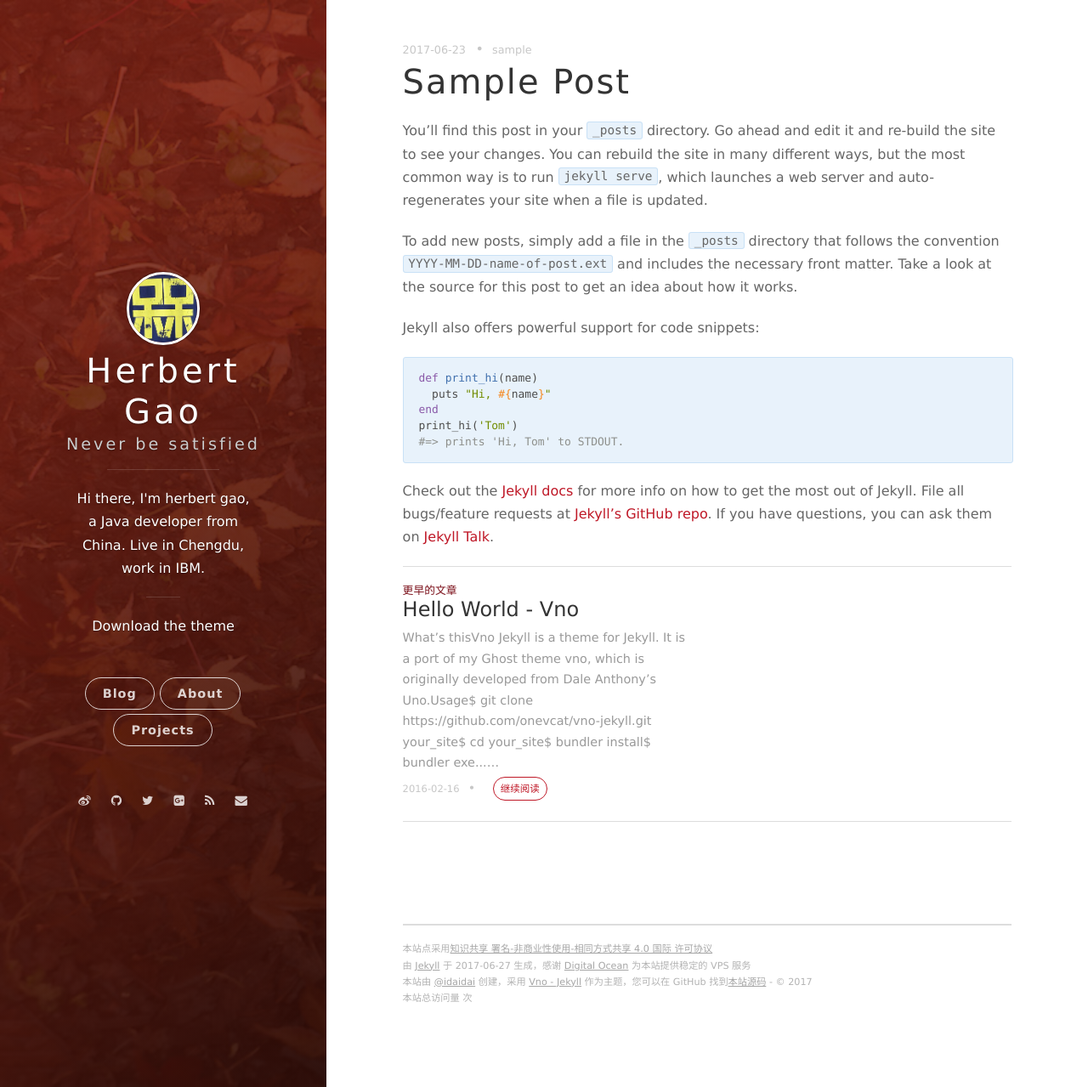
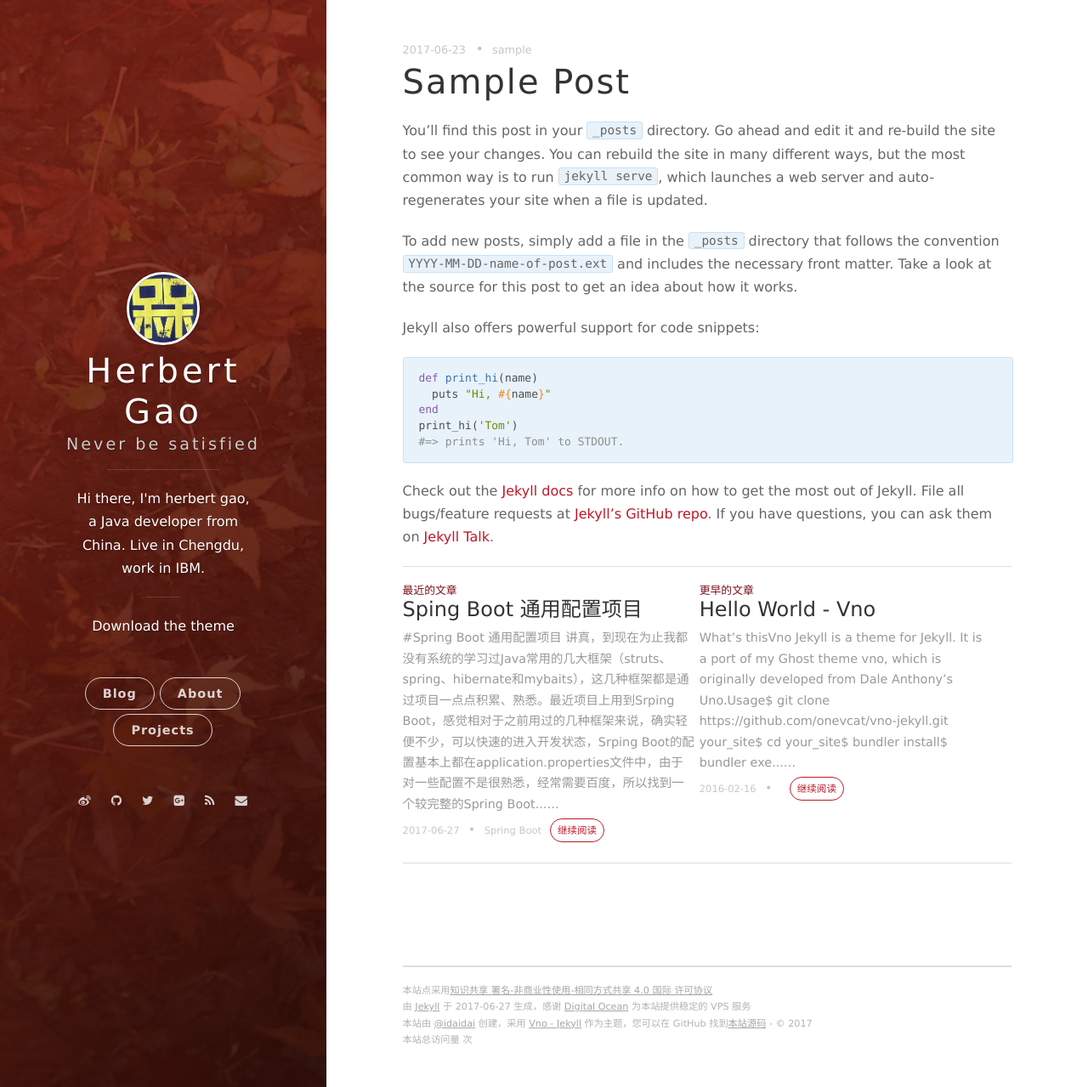
Before and after one commit to herbertgaoo/herbertgaoo.github.io, a Jekyll site: the page built from _posts/2017-06-23-thrid-psot.markdown, in a window 1280 px wide and 1279 px high. Shown: the whole window at 85% size. Built offline with Jekyll 4.4.1, drawn with Linux system fonts in a browser that asks for light colours; nearby versions of some CDN libraries; comment, search, counter and statistics services are not loaded; some of the changed lines change nothing that is shown.

Commit message:
new post

````diff
--- a/_includes/head.html
+++ b/_includes/head.html
@@ -5,7 +5,7 @@
 
   <title>{% if page.title %}{{ page.title | escape }}{% else %}{{ site.title | escape }}{% endif %}</title>
   <meta name="description" content="{% if page.excerpt %}{{ page.excerpt | strip_html | strip_newlines | truncate: 160 }}{% else %}{{ site.description }}{% endif %}">
-  <meta name="author" content="Wei Wang">
+  <meta name="author" content="Herbert Gao">
 
   <meta name="twitter:card" content="summary">
   <meta name="twitter:title" content="{% if page.title %}{{ page.title | escape }}{% else %}{{ site.title | escape }}{% endif %}">
--- /dev/null
+++ b/_posts/2017-06-27-spring-boot.markdown
@@ -0,0 +1,380 @@
+---
+layout: post
+title: Sping Boot 通用配置项目
+date: 2017-06-27 10:50:24.000000000 +09:00
+tag: Spring Boot
+---
+
+#Spring Boot 通用配置项目
+    讲真，到现在为止我都没有系统的学习过Java常用的几大框架（struts、spring、hibernate和mybaits），这几种框架都是通过项目一点点积累、熟悉。最近项目上用到Srping Boot，感觉相对于之前用过的几种框架来说，确实轻便不少，可以快速的进入开发状态，Srping Boot的配置基本上都在`application.properties`文件中，由于对一些配置不是很熟悉，经常需要百度，所以找到一个较完整的Spring Boot配置记录一下，方便以后查看。
+```
+# ===================================================================
+# COMMON SPRING BOOT PROPERTIES
+#
+# This sample file is provided as a guideline. Do NOT copy it in its
+# entirety to your own application.               ^^^
+# ===================================================================
+
+# ----------------------------------------
+# CORE PROPERTIES
+# ----------------------------------------
+
+# SPRING CONFIG (ConfigFileApplicationListener)
+spring.config.name= # config file name (default to 'application')
+spring.config.location= # location of config file
+
+# PROFILES
+spring.profiles= # comma list of active profiles
+
+# APPLICATION SETTINGS (SpringApplication)
+spring.main.sources=
+spring.main.web-environment= # detect by default
+spring.main.show-banner=true
+spring.main....= # see class for all properties
+
+# LOGGING
+logging.path=/var/logs
+logging.file=myapp.log
+logging.config=
+
+# IDENTITY (ContextIdApplicationContextInitializer)
+spring.application.name=
+spring.application.index=
+
+# EMBEDDED SERVER CONFIGURATION (ServerProperties)
+server.port=8080
+server.address= # bind to a specific NIC
+server.session-timeout= # session timeout in seconds
+server.context-path= # the context path, defaults to '/'
+server.servlet-path= # the servlet path, defaults to '/'
+server.tomcat.access-log-pattern= # log pattern of the access log
+server.tomcat.access-log-enabled=false # is access logging enabled
+server.tomcat.protocol-header=x-forwarded-proto # ssl forward headers
+server.tomcat.remote-ip-header=x-forwarded-for
+server.tomcat.basedir=/tmp # base dir (usually not needed, defaults to tmp)
+server.tomcat.background-processor-delay=30; # in seconds
+server.tomcat.max-threads = 0 # number of threads in protocol handler
+server.tomcat.uri-encoding = UTF-8 # character encoding to use for URL decoding
+
+# SPRING MVC (HttpMapperProperties)
+http.mappers.json-pretty-print=false # pretty print JSON
+http.mappers.json-sort-keys=false # sort keys
+spring.mvc.locale= # set fixed locale, e.g. en_UK
+spring.mvc.date-format= # set fixed date format, e.g. dd/MM/yyyy
+spring.mvc.message-codes-resolver-format= # PREFIX_ERROR_CODE / POSTFIX_ERROR_CODE
+spring.view.prefix= # MVC view prefix
+spring.view.suffix= # ... and suffix
+spring.resources.cache-period= # cache timeouts in headers sent to browser
+spring.resources.add-mappings=true # if default mappings should be added
+
+# THYMELEAF (ThymeleafAutoConfiguration)
+spring.thymeleaf.prefix=classpath:/templates/
+spring.thymeleaf.suffix=.html
+spring.thymeleaf.mode=HTML5
+spring.thymeleaf.encoding=UTF-8
+spring.thymeleaf.content-type=text/html # ;charset=<encoding> is added
+spring.thymeleaf.cache=true # set to false for hot refresh
+
+# FREEMARKER (FreeMarkerAutoConfiguration)
+spring.freemarker.allowRequestOverride=false
+spring.freemarker.allowSessionOverride=false
+spring.freemarker.cache=true
+spring.freemarker.checkTemplateLocation=true
+spring.freemarker.contentType=text/html
+spring.freemarker.exposeRequestAttributes=false
+spring.freemarker.exposeSessionAttributes=false
+spring.freemarker.exposeSpringMacroHelpers=false
+spring.freemarker.prefix=
+spring.freemarker.requestContextAttribute=
+spring.freemarker.settings.*=
+spring.freemarker.suffix=.ftl
+spring.freemarker.templateEncoding=UTF-8
+spring.freemarker.templateLoaderPath=classpath:/templates/
+spring.freemarker.viewNames= # whitelist of view names that can be resolved
+
+# GROOVY TEMPLATES (GroovyTemplateAutoConfiguration)
+spring.groovy.template.allowRequestOverride=false
+spring.groovy.template.allowSessionOverride=false
+spring.groovy.template.cache=true
+spring.groovy.template.configuration.*= # See Groovy's TemplateConfiguration
+spring.groovy.template.contentType=text/html
+spring.groovy.template.prefix=classpath:/templates/
+spring.groovy.template.suffix=.tpl
+spring.groovy.template.templateEncoding=UTF-8
+spring.groovy.template.viewNames= # whitelist of view names that can be resolved
+
+# VELOCITY TEMPLATES (VelocityAutoConfiguration)
+spring.velocity.allowRequestOverride=false
+spring.velocity.allowSessionOverride=false
+spring.velocity.cache=true
+spring.velocity.checkTemplateLocation=true
+spring.velocity.contentType=text/html
+spring.velocity.dateToolAttribute=
+spring.velocity.exposeRequestAttributes=false
+spring.velocity.exposeSessionAttributes=false
+spring.velocity.exposeSpringMacroHelpers=false
+spring.velocity.numberToolAttribute=
+spring.velocity.prefix=
+spring.velocity.properties.*=
+spring.velocity.requestContextAttribute=
+spring.velocity.resourceLoaderPath=classpath:/templates/
+spring.velocity.suffix=.vm
+spring.velocity.templateEncoding=UTF-8
+spring.velocity.viewNames= # whitelist of view names that can be resolved
+
+# INTERNATIONALIZATION (MessageSourceAutoConfiguration)
+spring.messages.basename=messages
+spring.messages.cacheSeconds=-1
+spring.messages.encoding=UTF-8
+
+
+# SECURITY (SecurityProperties)
+security.user.name=user # login username
+security.user.password= # login password
+security.user.role=USER # role assigned to the user
+security.require-ssl=false # advanced settings ...
+security.enable-csrf=false
+security.basic.enabled=true
+security.basic.realm=Spring
+security.basic.path= # /**
+security.headers.xss=false
+security.headers.cache=false
+security.headers.frame=false
+security.headers.contentType=false
+security.headers.hsts=all # none / domain / all
+security.sessions=stateless # always / never / if_required / stateless
+security.ignored=false
+
+# DATASOURCE (DataSourceAutoConfiguration & DataSourceProperties)
+spring.datasource.name= # name of the data source
+spring.datasource.initialize=true # populate using data.sql
+spring.datasource.schema= # a schema (DDL) script resource reference
+spring.datasource.data= # a data (DML) script resource reference
+spring.datasource.platform= # the platform to use in the schema resource (schema-${platform}.sql)
+spring.datasource.continueOnError=false # continue even if can't be initialized
+spring.datasource.separator=; # statement separator in SQL initialization scripts
+spring.datasource.driverClassName= # JDBC Settings...
+spring.datasource.url=
+spring.datasource.username=
+spring.datasource.password=
+spring.datasource.max-active=# Advanced configuration...
+spring.datasource.max-idle=8
+spring.datasource.min-idle=8
+spring.datasource.initial-size=10
+spring.datasource.validation-query=
+spring.datasource.test-on-borrow=false
+spring.datasource.test-on-return=false
+spring.datasource.test-while-idle=
+spring.datasource.time-between-eviction-runs-millis=
+spring.datasource.min-evictable-idle-time-millis=
+spring.datasource.max-wait-millis=
+
+# MONGODB (MongoProperties)
+spring.data.mongodb.host= # the db host
+spring.data.mongodb.port=27# the connection port (defaults to 27107)
+spring.data.mongodb.uri=mongodb://localhost/test # connection URL
+spring.data.mongo.repositories.enabled=true # if spring data repository support is enabled
+
+# JPA (JpaBaseConfiguration, HibernateJpaAutoConfiguration)
+spring.jpa.properties.*= # properties to set on the JPA connection
+spring.jpa.openInView=true
+spring.jpa.show-sql=true
+spring.jpa.database-platform=
+spring.jpa.database=
+spring.jpa.generate-ddl=false # ignored by Hibernate, might be useful for other vendors
+spring.jpa.hibernate.naming-strategy= # naming classname
+spring.jpa.hibernate.ddl-auto= # defaults to create-drop for embedded dbs
+spring.data.jpa.repositories.enabled=true # if spring data repository support is enabled
+
+# SOLR (SolrProperties})
+spring.data.solr.host=http://127.0.0.1:8983/solr
+spring.data.solr.zkHost=
+spring.data.solr.repositories.enabled=true # if spring data repository support is enabled
+
+# ELASTICSEARCH (ElasticsearchProperties})
+spring.data.elasticsearch.cluster-name= # The cluster name (defaults to elasticsearch)
+spring.data.elasticsearch.cluster-nodes= # The address(es) of the server node (comma-separated; if not specified starts a client node)
+spring.data.elasticsearch.local=true # if local mode should be used with client nodes
+spring.data.elasticsearch.repositories.enabled=true # if spring data repository support is enabled
+
+
+
+# FLYWAY (FlywayProperties)
+flyway.locations=classpath:db/migrations # locations of migrations scripts
+flyway.schemas= # schemas to update
+flyway.initVersion= 1 # version to start migration
+flyway.prefix=V
+flyway.suffix=.sql
+flyway.enabled=true
+flyway.url= # JDBC url if you want Flyway to create its own DataSource
+flyway.user= # JDBC username if you want Flyway to create its own DataSource
+flyway.password= # JDBC password if you want Flyway to create its own DataSource
+
+# LIQUIBASE (LiquibaseProperties)
+liquibase.change-log=classpath:/db/changelog/db.changelog-master.yaml
+liquibase.contexts= # runtime contexts to use
+liquibase.default-schema= # default database schema to use
+liquibase.drop-first=false
+liquibase.enabled=true
+
+# JMX
+spring.jmx.enabled=true # Expose MBeans from Spring
+
+# RABBIT (RabbitProperties)
+spring.rabbitmq.host= # connection host
+spring.rabbitmq.port= # connection port
+spring.rabbitmq.addresses= # connection addresses (e.g. myhost:9999,otherhost:1111)
+spring.rabbitmq.username= # login user
+spring.rabbitmq.password= # login password
+spring.rabbitmq.virtualhost=
+spring.rabbitmq.dynamic=
+
+# REDIS (RedisProperties)
+spring.redis.host=localhost # server host
+spring.redis.password= # server password
+spring.redis.port=6# connection port
+spring.redis.pool.max-idle=8 # pool settings ...
+spring.redis.pool.min-idle=0
+spring.redis.pool.max-active=8
+spring.redis.pool.max-wait=-1
+
+# ACTIVEMQ (ActiveMQProperties)
+spring.activemq.broker-url=tcp://localhost:61# connection URL
+spring.activemq.user=
+spring.activemq.password=
+spring.activemq.in-memory=true # broker kind to create if no broker-url is specified
+spring.activemq.pooled=false
+
+# HornetQ (HornetQProperties)
+spring.hornetq.mode= # connection mode (native, embedded)
+spring.hornetq.host=localhost # hornetQ host (native mode)
+spring.hornetq.port=5# hornetQ port (native mode)
+spring.hornetq.embedded.enabled=true # if the embedded server is enabled (needs hornetq-jms-server.jar)
+spring.hornetq.embedded.serverId= # auto-generated id of the embedded server (integer)
+spring.hornetq.embedded.persistent=false # message persistence
+spring.hornetq.embedded.data-directory= # location of data content (when persistence is enabled)
+spring.hornetq.embedded.queues= # comma separate queues to create on startup
+spring.hornetq.embedded.topics= # comma separate topics to create on startup
+spring.hornetq.embedded.cluster-password= # customer password (randomly generated by default)
+
+# JMS (JmsProperties)
+spring.jms.pub-sub-domain= # false for queue (default), true for topic
+
+# SPRING BATCH (BatchDatabaseInitializer)
+spring.batch.job.names=job1,job2
+spring.batch.job.enabled=true
+spring.batch.initializer.enabled=true
+spring.batch.schema= # batch schema to load
+
+# AOP
+spring.aop.auto=
+spring.aop.proxy-target-class=
+
+# FILE ENCODING (FileEncodingApplicationListener)
+spring.mandatory-file-encoding=false
+
+# SPRING SOCIAL (SocialWebAutoConfiguration)
+spring.social.auto-connection-views=true # Set to true for default connection views or false if you provide your own
+
+# SPRING SOCIAL FACEBOOK (FacebookAutoConfiguration)
+spring.social.facebook.app-id= # your application's Facebook App ID
+spring.social.facebook.app-secret= # your application's Facebook App Secret
+
+# SPRING SOCIAL LINKEDIN (LinkedInAutoConfiguration)
+spring.social.linkedin.app-id= # your application's LinkedIn App ID
+spring.social.linkedin.app-secret= # your application's LinkedIn App Secret
+
+# SPRING SOCIAL TWITTER (TwitterAutoConfiguration)
+spring.social.twitter.app-id= # your application's Twitter App ID
+spring.social.twitter.app-secret= # your application's Twitter App Secret
+
+# SPRING MOBILE SITE PREFERENCE (SitePreferenceAutoConfiguration)
+spring.mobile.sitepreference.enabled=true # enabled by default
+
+# SPRING MOBILE DEVICE VIEWS (DeviceDelegatingViewResolverAutoConfiguration)
+spring.mobile.devicedelegatingviewresolver.enabled=true # disabled by default
+spring.mobile.devicedelegatingviewresolver.normalPrefix=
+spring.mobile.devicedelegatingviewresolver.normalSuffix=
+spring.mobile.devicedelegatingviewresolver.mobilePrefix=mobile/
+spring.mobile.devicedelegatingviewresolver.mobileSuffix=
+spring.mobile.devicedelegatingviewresolver.tabletPrefix=tablet/
+spring.mobile.devicedelegatingviewresolver.tabletSuffix=
+
+# ----------------------------------------
+# ACTUATOR PROPERTIES
+# ----------------------------------------
+
+# MANAGEMENT HTTP SERVER (ManagementServerProperties)
+management.port= # defaults to 'server.port'
+management.address= # bind to a specific NIC
+management.contextPath= # default to '/'
+
+# ENDPOINTS (AbstractEndpoint subclasses)
+endpoints.autoconfig.id=autoconfig
+endpoints.autoconfig.sensitive=true
+endpoints.autoconfig.enabled=true
+endpoints.beans.id=beans
+endpoints.beans.sensitive=true
+endpoints.beans.enabled=true
+endpoints.configprops.id=configprops
+endpoints.configprops.sensitive=true
+endpoints.configprops.enabled=true
+endpoints.configprops.keys-to-sanitize=password,secret
+endpoints.dump.id=dump
+endpoints.dump.sensitive=true
+endpoints.dump.enabled=true
+endpoints.env.id=env
+endpoints.env.sensitive=true
+endpoints.env.enabled=true
+endpoints.health.id=health
+endpoints.health.sensitive=false
+endpoints.health.enabled=true
+endpoints.info.id=info
+endpoints.info.sensitive=false
+endpoints.info.enabled=true
+endpoints.metrics.id=metrics
+endpoints.metrics.sensitive=true
+endpoints.metrics.enabled=true
+endpoints.shutdown.id=shutdown
+endpoints.shutdown.sensitive=true
+endpoints.shutdown.enabled=false
+endpoints.trace.id=trace
+endpoints.trace.sensitive=true
+endpoints.trace.enabled=true
+
+# MVC ONLY ENDPOINTS
+endpoints.jolokia.path=jolokia
+endpoints.jolokia.sensitive=true
+endpoints.jolokia.enabled=true # when using Jolokia
+endpoints.error.path=/error
+
+# JMX ENDPOINT (EndpointMBeanExportProperties)
+endpoints.jmx.enabled=true
+endpoints.jmx.domain= # the JMX domain, defaults to 'org.springboot'
+endpoints.jmx.unique-names=false
+endpoints.jmx.enabled=true
+endpoints.jmx.staticNames=
+
+# JOLOKIA (JolokiaProperties)
+jolokia.config.*= # See Jolokia manual
+
+# REMOTE SHELL
+shell.auth=simple # jaas, key, simple, spring
+shell.command-refresh-interval=-1
+shell.command-path-pattern= # classpath*:/commands/**, classpath*:/crash/commands/**
+shell.config-path-patterns= # classpath*:/crash/*
+shell.disabled-plugins=false # don't expose plugins
+shell.ssh.enabled= # ssh settings ...
+shell.ssh.keyPath=
+shell.ssh.port=
+shell.telnet.enabled= # telnet settings ...
+shell.telnet.port=
+shell.auth.jaas.domain= # authentication settings ...
+shell.auth.key.path=
+shell.auth.simple.user.name=
+shell.auth.simple.user.password=
+shell.auth.spring.roles=
+
+# GIT INFO
+spring.git.properties= # resource ref to generated git info properties file
+```
````
